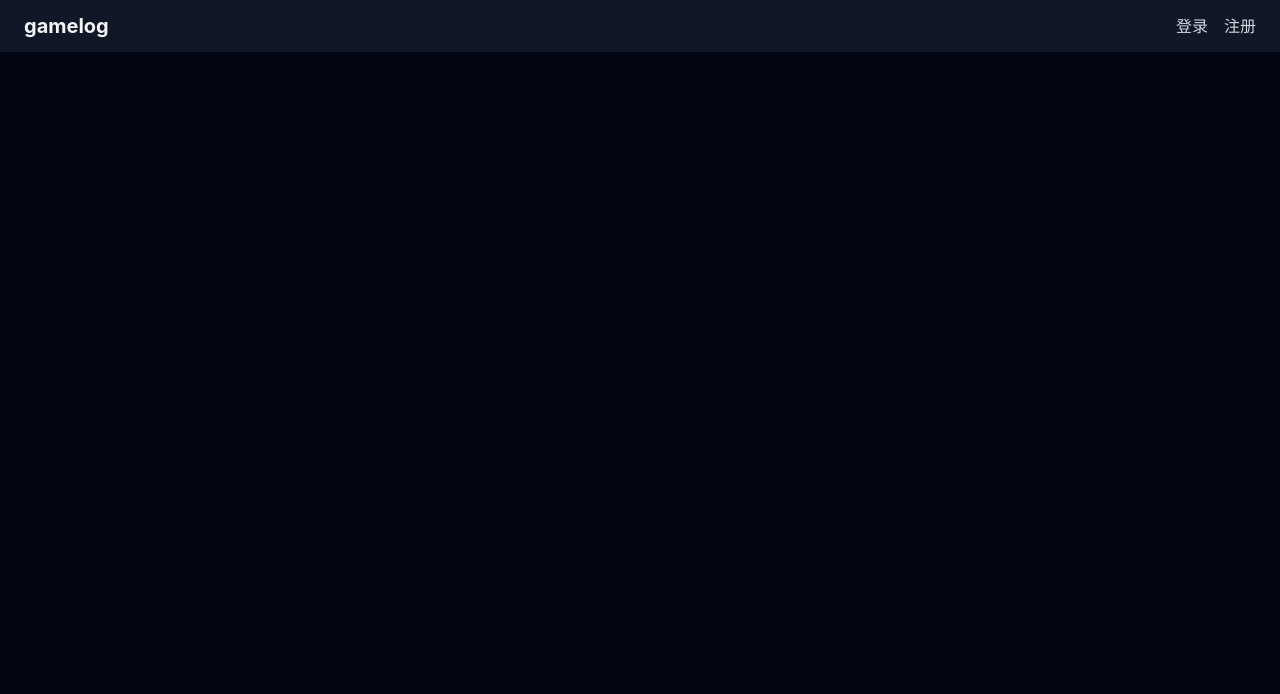
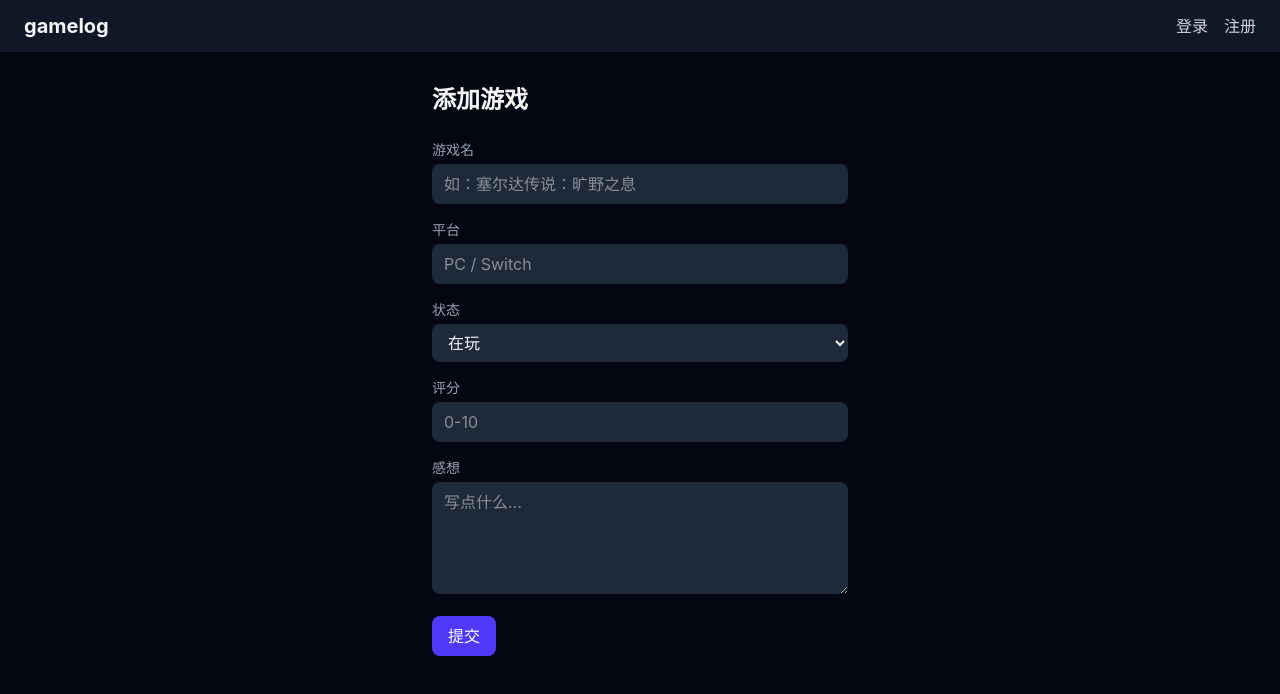
Before and after one commit to ysh-sketch/gamelog, a Vue app in the folder frontend/: page /create in a window 1280 px wide. Before the commit this address had no page. Shown: the top 694 px of the page. Built offline with nearby package versions, Linux system fonts and the light colour scheme.

Commit message:
添加游戏表单页

```diff
--- a/frontend/src/router/index.js
+++ b/frontend/src/router/index.js
@@ -25,6 +25,11 @@ const router = createRouter({
       component: () => import('../views/RegisterView.vue'),
     },
     {
+      path: '/create',
+      name: '/create',
+      component: () => import('../views/GameCreateView.vue')
+    },
+    {
       path: '/about',
       name: 'about',
       // route level code-splitting
--- /dev/null
+++ b/frontend/src/views/GameCreateView.vue
@@ -0,0 +1,76 @@
+<script setup>
+import { ref } from 'vue'
+import { useRouter } from 'vue-router'
+
+const router = useRouter()
+
+const name = ref('')
+const platform = ref('')
+const state = ref('在玩')
+const rating = ref('')
+const reflection = ref('')
+
+function handleSubmit() {
+    fetch('http://localhost:8080/games', {
+        method: 'POST',
+        headers: {
+            'Content-Type': 'application/json',
+            'Authorization': 'Bearer ' + localStorage.getItem('token'),
+        },
+        body: JSON.stringify({
+            name: name.value,
+            platform: platform.value,
+            state: state.value,
+            rating: rating.value,
+            reflection: reflection.value
+        })
+    })
+    .then(res => res.json())
+        .then(body => {
+            if (body.code == 0) {
+                router.push('/')
+            } else {
+                console.log(body.message)
+            }
+        })
+}
+</script>
+
+<template>
+    <main class="max-w-md mx-auto px-4 py-8">
+        <h1 class="text-2xl font-bold mb-6">添加游戏</h1>
+        <div class="space-y-4">
+            <div>
+                <label class="block text-sm text-gray-400 mb-1">游戏名</label>
+                <input v-model="name" placeholder="如：塞尔达传说：旷野之息"
+                    class="w-full bg-gray-800 text-gray-100 px-3 py-2 rounded-lg" />
+            </div>
+            <div>
+                <label class="block text-sm text-gray-400 mb-1">平台</label>
+                <input v-model="platform" placeholder="PC / Switch"
+                    class="w-full bg-gray-800 text-gray-100 px-3 py-2 rounded-lg" />
+            </div>
+            <div>
+                <label class="block text-sm text-gray-400 mb-1">状态</label>
+                <select v-model="state"
+                    class="w-full bg-gray-800 text-gray-100 px-3 py-2 rounded-lg">
+                    <option>在玩</option>
+                    <option>通关</option>
+                    <option>弃坑</option>
+                </select>
+            </div>
+            <div>
+                <label class="block text-sm text-gray-400 mb-1">评分</label>
+                <input v-model="rating" placeholder="0-10"
+                    class="w-full bg-gray-800 text-gray-100 px-3 py-2 rounded-lg" />
+            </div>
+            <div>
+                <label class="block text-sm text-gray-400 mb-1">感想</label>
+                <textarea v-model="reflection" rows="4" placeholder="写点什么..."
+                    class="w-full bg-gray-800 text-gray-100 px-3 py-2 rounded-lg"></textarea>
+            </div>
+            <button @click="handleSubmit"
+                class="px-4 py-2 bg-indigo-600 hover:bg-indigo-500 text-white rounded-lg">提交</button>
+        </div>
+    </main>
+</template>
```
Also changed, not shown: frontend/src/views/GameDetailView.vue (line endings or trailing spaces).
